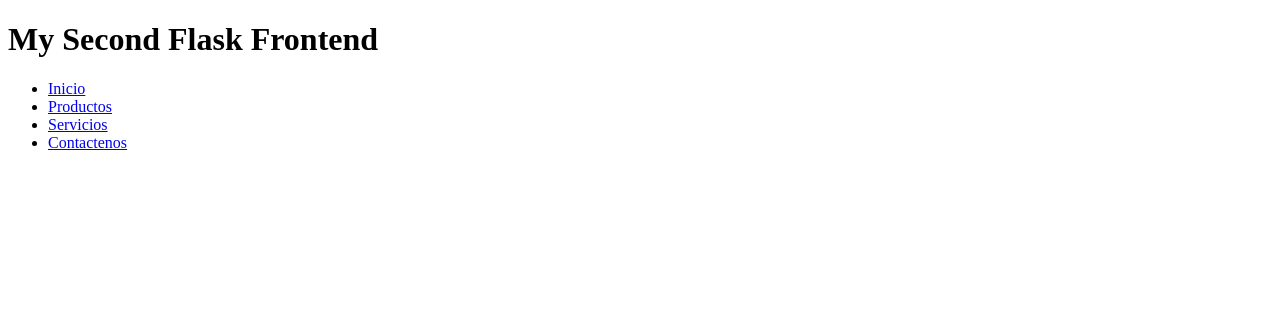
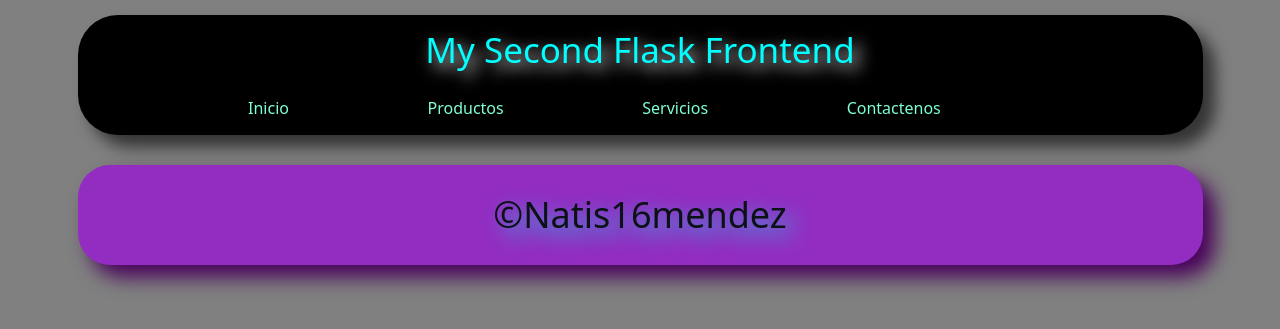
Before and after one commit to Natis16mendez/Servidores2, a Flask app: template templates/plantilla.html in a window 1280 px wide. Shown: the top 329 px of the page. Run offline with Flask 3, Linux system fonts and the light colour scheme; the template is opened without the code that fills it, so the values that code supplies are empty.

Commit message:
Fromtend 2

```diff
--- a/app.py
+++ b/app.py
@@ -1,10 +1,10 @@
 from flask import Flask, url_for, render_template
 
-servidores2 = Flask(__name__)
+servidor2 = Flask(__name__)
 
-@servidores2.route('/inicio')
+@servidor2.route('/inicio')
 def home():
-    return render_template('plantilla.html')
+    return render_template('index.html')
 
-if __name__ =='__main__':
-    servidores2.run(debug=True)
+if __name__ == '__main__':
+    servidor2.run(debug=True)
--- a/static/css/cabecera-styles.css
+++ b/static/css/cabecera-styles.css
@@ -1,3 +1,50 @@
-*{
+* {
+    margin: 0px;
+    padding: 0px;
+}
 
+body {
+    background-color: gray;
+    margin: 15px;
 }
+
+header{
+    background-color: black;
+    width: 90%;
+    height: 120px;
+    margin-left: 5%;
+    border-radius: 40px;
+    box-shadow: 12px 12px 16px #333;
+}
+
+header h1{
+    color:aqua;
+    text-align: center;
+    line-height: 70px;
+    font-size: 35px;
+    text-shadow: 6px 6px 16px whitesmoke;
+}
+
+header ul{
+    display: flex;
+    float: left;
+}
+
+header ul li{
+    margin-left: 50%;
+    list-style-type: none;
+}
+
+header ul li:hover{
+    background-color: aquamarine;
+}
+
+header ul li a{
+    text-decoration: none;
+    color: aquamarine;
+    line-height: 30px;
+}
+
+header ul li a:hover{
+    color: black;
+}
--- a/static/css/pie-pagina-styles.css
+++ b/static/css/pie-pagina-styles.css
@@ -0,0 +1,16 @@
+footer {
+    margin-top: 30px;
+    background-color: rgb(147, 45, 194);
+    width: 90%;
+    height: 100px;
+    margin-left: 5%;
+    border-radius: 32px;
+    box-shadow: 12px 12px 20px rgb(72, 1, 90);
+}
+footer h1{
+    color: rgb(10, 18, 22);
+    font-size: 36px;
+    text-align: center;
+    line-height: 100px;
+    text-shadow: 8px 8px 20px #26c4e0;
+}
--- a/templates/plantilla.html
+++ b/templates/plantilla.html
@@ -3,10 +3,13 @@
 <head>
     <meta charset="UTF-8">
     <meta name="viewport" content="width=device, initial-scale=1.0">
+    <link rel="stylesheet" href="https://cdn.jsdelivr.net/npm/bootstrap@5.3.3/dist/css/bootstrap.min.css">
     <link rel="stylesheet" href="{{url_for('static', filename='/css/cabecera-styles.css')}}">
-    <title>Document</title>
+    <link rel="stylesheet" href="{{url_for('static', filename='/css/pie-pagina-styles.css')}}">
+    <title>{% block title %} Document {% endblock %}</title>
 </head>
 <body>
+    <!--cabecera-->
     <header>
         <h1> My Second Flask Frontend</h1>
         <ul>
@@ -24,7 +27,13 @@
             </li>
         </ul>
     </header>
-    <main></main>
-    <footer></footer>
+    <!--la parte princial-->
+    <main>{% block content %}{% endblock %}</main>
+    <!--pie de pagina-->
+    <footer>
+        <h1>&copy;Natis16mendez </h1>
+    </footer>
+     <!-- Latest compiled JavaScript -->
+     <script src="https://cdn.jsdelivr.net/npm/bootstrap@5.3.3/dist/js/bootstrap.bundle.min.js"></script>
 </body>
 </html>
```
Also changed, not shown: static/css/index-styles.css (added, +72 -0 lines), templates/index.html (+61 -0 lines).
